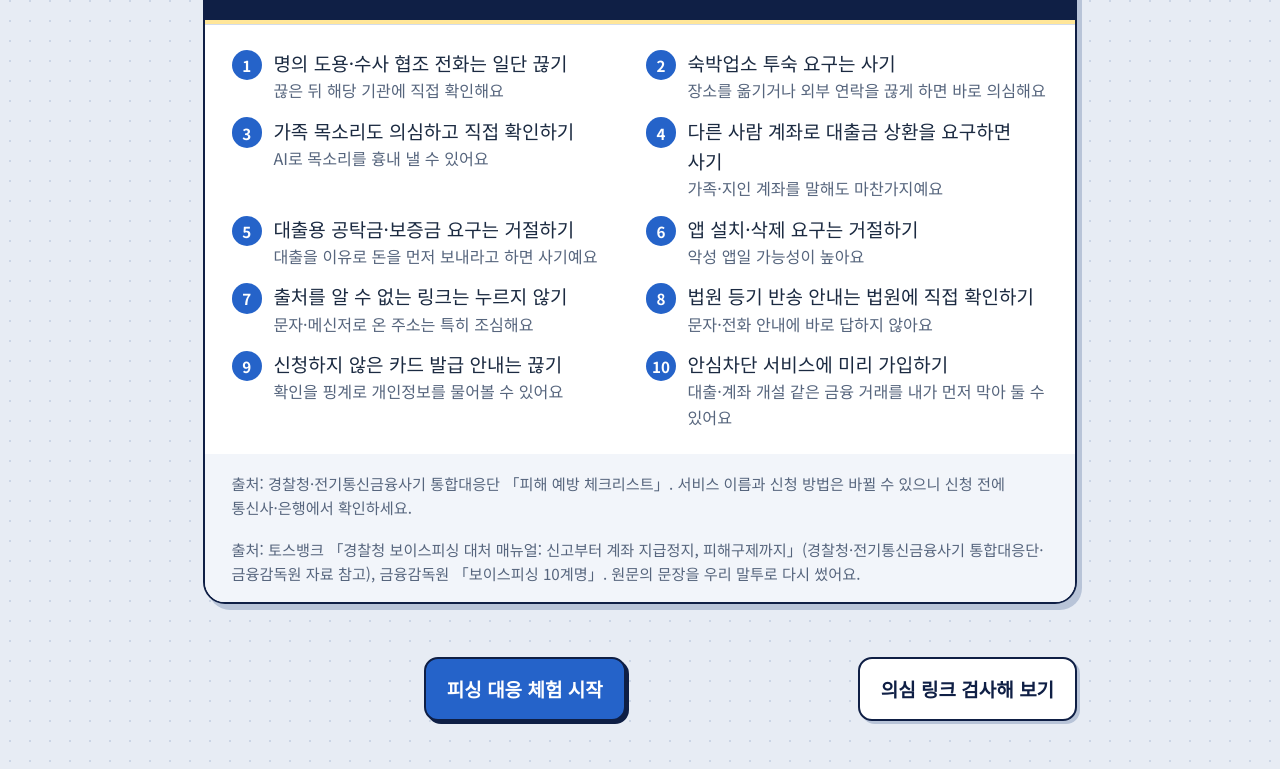
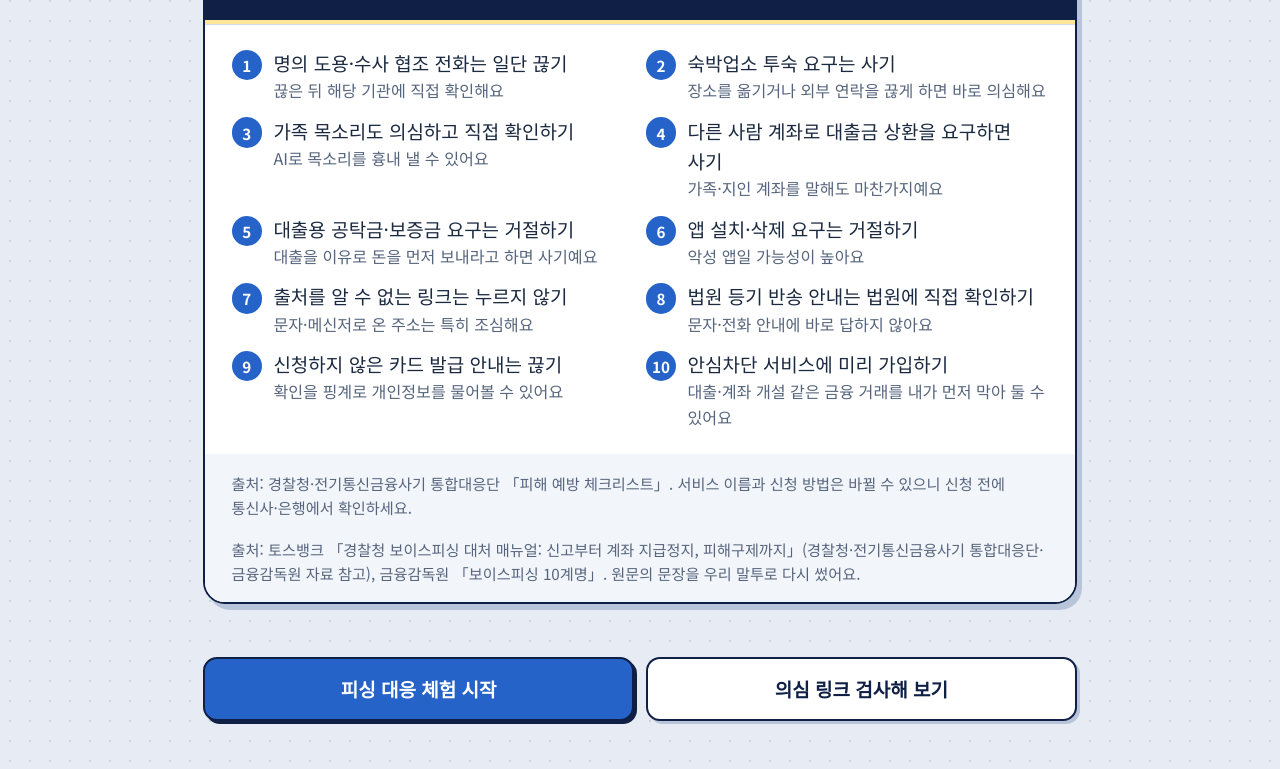
Before and after one commit to mandoo-roid/CatchPhish, a plain HTML site: page frontend/manual.html in a window 1280 px wide. Shown: the part 4429-5198 px from the top of the page. Drawn offline with Linux system fonts and the light colour scheme.

Commit message:
[A] 매뉴얼 아래 버튼 정렬

```diff
--- a/frontend/manual.html
+++ b/frontend/manual.html
@@ -165,6 +165,8 @@ main.main { max-width: 48rem; }
 .official ol.ten li::before { background: var(--blue); }
 .next a { background: var(--paper); border: 2px solid var(--navy); border-radius: var(--r-btn); color: var(--navy); font-weight: 700; box-shadow: 3px 3px 0 var(--shadow); }
 .next a.main { background: var(--blue); color: #fff; border-color: var(--navy); box-shadow: 3px 3px 0 var(--navy); }
+/* 수정 (A 11/20): 두 버튼을 같은 크기로. 폰에서는 위아래로 꽉 차게 */
+.next a { flex: 1 1 14rem; display: flex; align-items: center; justify-content: center; text-align: center; min-height: 3.2rem; }
 </style>
 </head>
 <body>
```
